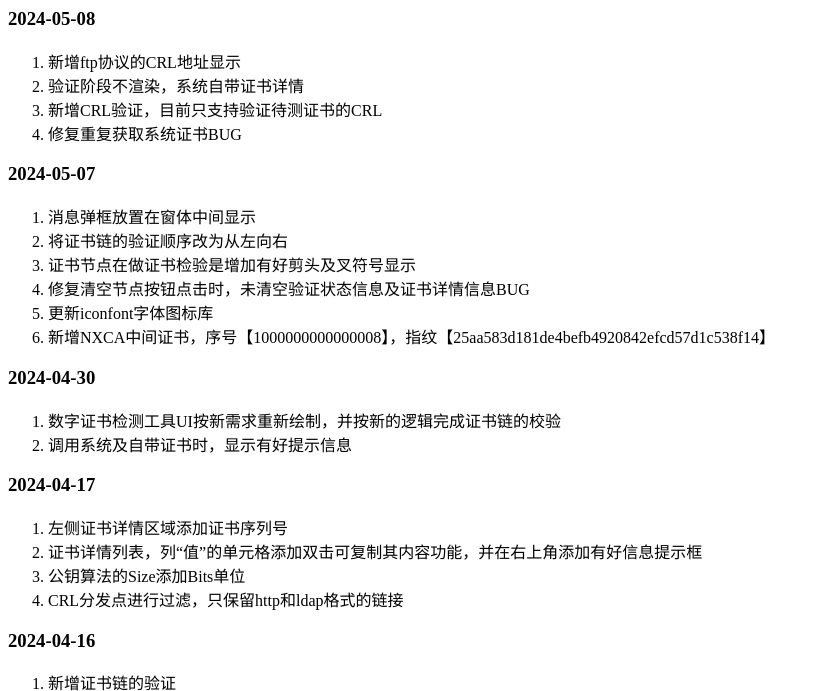
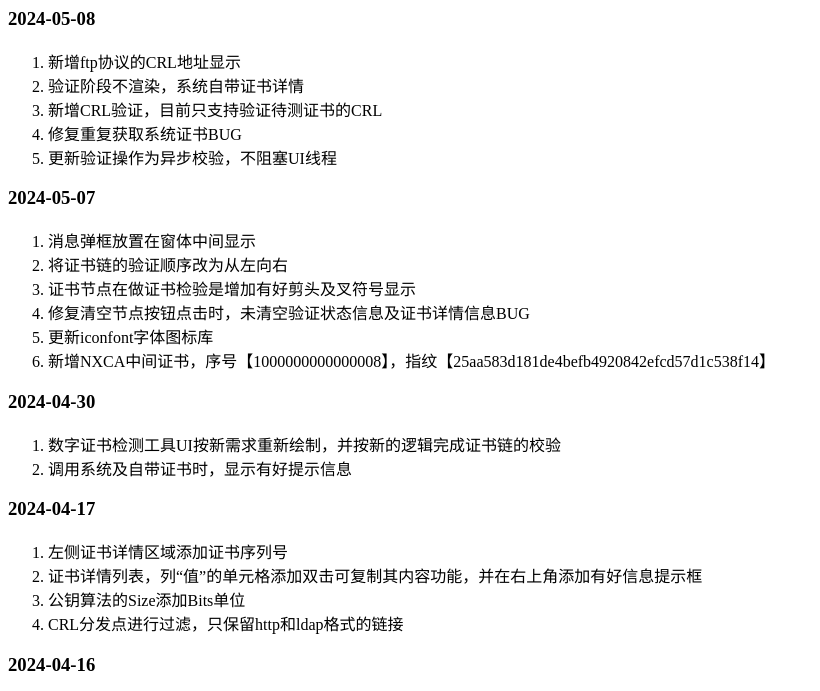
Before and after one commit to haozekang/change-log-pages, a plain HTML site: page tanovo/digitalcertificatecompliancetestingtool/CHANGELOG.html in a window 1280 px wide. Shown: the part 75-766 px from the top of the page, without its empty margins (0-820 px from the left). Drawn offline with Linux system fonts and the light colour scheme.

Commit message:
Update CHANGELOG.html

```diff
--- a/tanovo/digitalcertificatecompliancetestingtool/CHANGELOG.html
+++ b/tanovo/digitalcertificatecompliancetestingtool/CHANGELOG.html
@@ -14,6 +14,7 @@
         <li>验证阶段不渲染，系统自带证书详情</li>
         <li>新增CRL验证，目前只支持验证待测证书的CRL</li>
         <li>修复重复获取系统证书BUG</li>
+        <li>更新验证操作为异步校验，不阻塞UI线程</li>
     </ol>
 
     <h3>2024-05-07</h3>
```
